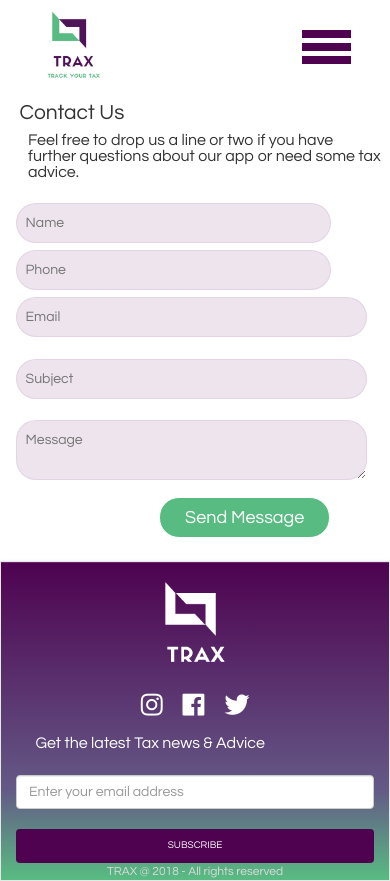
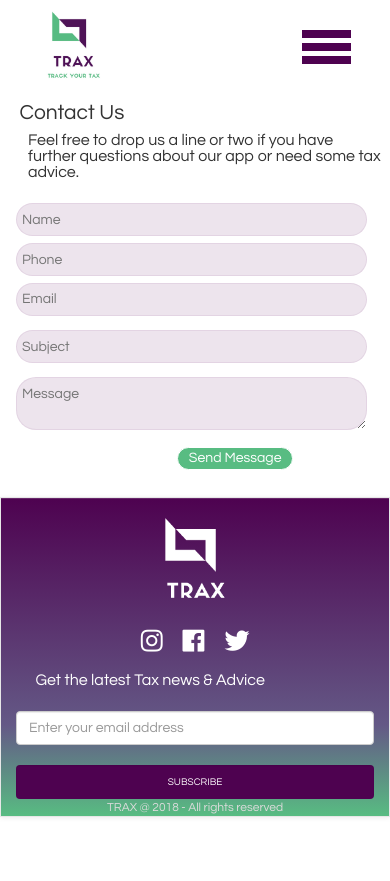
Before and after one commit to khoathanglong/tax-app, a React (Create React App) app: page /contact in a window 390 px wide. Shown: the top 881 px of the page. After the commit the page ends 844 px from the top, so only its background shows below. Built offline with nearby package versions, Linux system fonts and the light colour scheme.

Commit message:
fized some minor bugs

```diff
--- a/src/component/contact.js
+++ b/src/component/contact.js
@@ -8,19 +8,17 @@ export default class Contact extends Component {
       <div>
       <h2>Contact Us</h2>
       <h4>Feel free to drop us a line or two if you have further questions about our app or need some tax advice.</h4>
-      <form class="form-style">
+      <form class="form-contact-style">
         <ul>
           <li>
             <input type="text" name="name" class="field-style field-split align-left" placeholder="Name" required/>
             <input type="text" name="phone" class="field-style field-split align-left" placeholder="Phone" />
-
           </li>
           <li>
-            <input type="email" name="email" class="field-style field-full align-none" placeholder="Email" required/>
-
+            <input type="email" name="email" class="field-style field-full" placeholder="Email" required/>
           </li>
           <li>
-            <input type="text" name="subject" class="field-style field-full align-none" placeholder="Subject" required />
+            <input type="text" name="subject" class="field-style field-full" placeholder="Subject" required />
           </li>
           <li>
             <textarea name="message" class="field-style" placeholder="Message" required></textarea>
--- a/src/style/contact.css
+++ b/src/style/contact.css
@@ -14,18 +14,18 @@ h2, h4{
   text-decoration: none;
 }
 
-.form-style ul{
+.form-contact-style ul{
     padding:2%;
     margin:1% 2%;
     list-style:none;
 }
-.form-style ul li{
+.form-contact-style ul li{
     display: block;
     margin-bottom: 2%;
     margin-top: 1%;
     min-height: 35px;
 }
-.form-style ul li  .field-style{
+.form-contact-style ul li  .field-style{
     box-sizing: border-box;
     padding: 1.5%;
     outline: none;
@@ -33,36 +33,52 @@ h2, h4{
     border: 1px solid rgb(210, 188, 211, .4);
     border-radius: 20px;
 
-}.form-style ul li  .field-style:focus{
+}.form-contact-style ul li  .field-style:focus{
     box-shadow: 0 0 5px #B0CFE0;
     border:1px solid #B0CFE0;
 }
-.form-style ul li .field-split{
+.form-contact-style ul li .field-split{
     width: 48%;
     margin-right: 2%;
     margin-bottom: 2%;
 }
 @media (max-width: 700px){
-  .form-style ul li .field-split{
-      width: 98%;
-      margin-bottom: 2%;
-  }
+  .form-contact-style ul li .field-split {
+    width: 98%;
+    margin-right: 2%;
+    margin-bottom: 2%;
+ }
+ .form-contact-style ul li input[type="button"],
+ .form-contact-style ul li input[type="submit"] {
+     background-color: #58bc82;
+     border: 1px solid;
+     border-radius: 20px;
+     margin: 1% 25%;
+     display: inline-block;
+     color: #FFFFFF;
+     padding: 1% 3%;
+     text-decoration: none;
+     font: 1em 'Questrial', Arial, Helvetica, sans-serif;
+   }
 }
-.form-style ul li .field-full{
+.form-contact-style ul li .field-full{
+    width: 98%;
+    margin-right: 2%;
+    margin-bottom: 2%;
+}
+
+
+.form-contact-style ul li input.align-left{
+    float:left;
+}
+.form-contact-style ul li input.align-right{
+    float:right;
+}
+.form-contact-style ul li textarea{
     width: 98%;
 }
-.form-style ul li input.align-left{
-    float:left;
-}
-.form-style ul li input.align-right{
-    float:right;
-}
-.form-style ul li textarea{
-    width: 98%;
-    height: 100%;
-}
-.form-style ul li input[type="button"],
-.form-style ul li input[type="submit"] {
+.form-contact-style ul li input[type="button"],
+.form-contact-style ul li input[type="submit"] {
     background-color: #58bc82;
     border: 1px solid;
     border-radius: 20px;
@@ -73,8 +89,8 @@ h2, h4{
     text-decoration: none;
     font: 1em 'Questrial', Arial, Helvetica, sans-serif;
 }
-.form-style ul li input[type="button"]:hover,
-.form-style ul li input[type="submit"]:hover {
+.form-contact-style ul li input[type="button"]:hover,
+.form-contact-style ul li input[type="submit"]:hover {
     background: linear-gradient(to bottom, #2D77A2 5%, #4e0250 100%);
     background-color: #58bc82;
 
--- a/src/style/login.css
+++ b/src/style/login.css
@@ -15,10 +15,10 @@ h2, h4{
 
 form.container-split{
     width: 45%;
-    margin: 5% 2% 0% 2%;
+    margin: 3% 2% 0% 2%;
 }
 form.align-left{
-  padding: 5%;
+  padding: 3%;
   border-right: solid 2px rgb(210, 188, 211);
 }
 
@@ -47,20 +47,23 @@ form.align-left{
 .form-style ul li .field-split{
     width: 48%;
     margin-right: 2%;
-    margin-bottom: 4%;
+    margin-bottom: 2%;
 }
 @media (max-width: 700px){
   form.container-split{
-      width: 88%;
-      margin: 5% 2% 0% 2%;
+      width: 98%;
   }
-  .form-style ul li .field-split{
-      width: 88%;
+  form.form-style ul li .field-split{
+      width: 98%;
       margin-right: 2%;
-      margin-bottom: 2%;
+      margin-bottom: 4%;
   }
-  form.align-left{
+  form.align-left {
     padding: 5%;
+  }
+  .form-style ul li input[type="button"],
+  .form-style ul li input[type="submit"] {
+    margin: 1% 25%;
   }
 }
 
```
